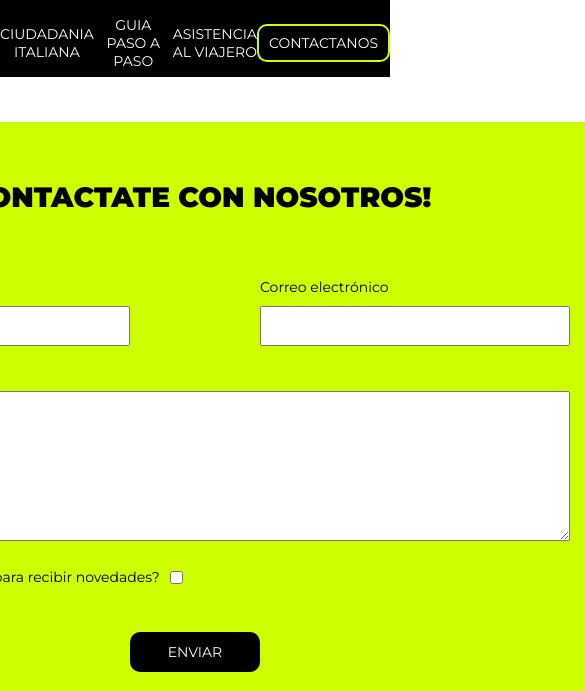
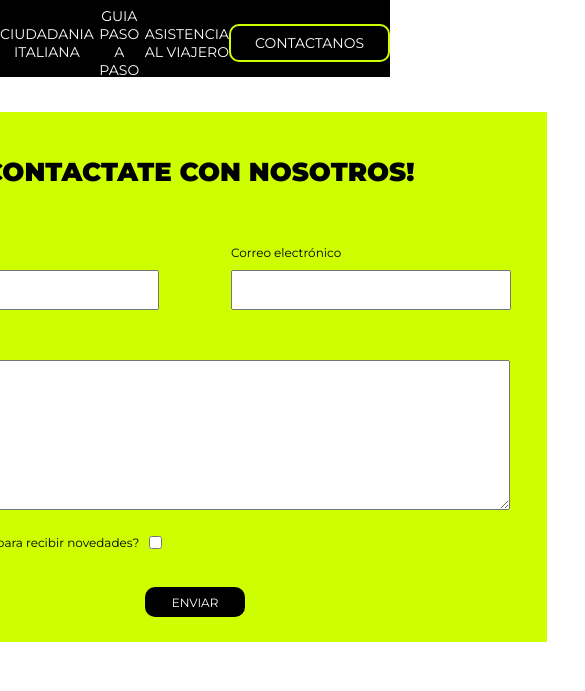
Before and after one commit to NadineTartaglia/FLY-HOME---SASS, a website: page pages/contactanos.html in a window 390 px wide. Shown: the part 73-764 px from the top of the page, 585 px wide, since content can reach past the window. Drawn offline with Linux system fonts and the light colour scheme; grey boxes are pictures that could not be loaded.

Commit message:
Modif. MediaQ768

```diff
--- a/scss/layout/_footer.scss
+++ b/scss/layout/_footer.scss
@@ -45,4 +45,4 @@ footer {
             font-size: .75rem;
             color: #ffffff;
         }
-}
+    }
--- a/scss/layout/_header.scss
+++ b/scss/layout/_header.scss
@@ -70,7 +70,7 @@ header {
     background-color: $BackgroundPrincipal;
     position: absolute;
     z-index: -1;
-    padding: .625rem 1.25rem;
+    padding: .625rem 1.875rem;
     display: block;
     top: 0;
     bottom: 0;
--- a/scss/layout/mediaQ/_media768.scss
+++ b/scss/layout/mediaQ/_media768.scss
@@ -46,11 +46,11 @@
     }
 
     .boton-nav {
-        padding: .5rem .625rem;
+        padding: .5rem 1.5rem;
     }
 
     .boton-nav::after {
-        padding: .5rem .625rem;
+        padding: .5rem 1.5rem;
     }
 
     .banner-principal {
@@ -685,81 +685,85 @@
 
     /* 768 - main contactanos */
     .formulario {
-        height: 41.875rem;
-        grid-template-columns: repeat(4, 13.75rem);
-        grid-template-rows: 9.375rem 5rem 12.5rem 3.125rem 6.25rem;
+        height: 37.5rem;
+        grid-template-columns: repeat(4, 11rem);
+        grid-template-rows: 7.5rem 5.625rem 12.5rem 2.5rem 5rem;
     }
 
     .form-titulo {
 
         h2 {
-            font-size: map-get($font-size-md, v1);
+            font-size: map-get($font-size-s, v1);
         }
     }
 
     .box-data {
 
         p {
-            font-size: map-get($font-size-md, v3);
-            width: 19.375rem;
+            font-size: map-get($font-size-s, v3);
+            width: 17.5rem;
         }
 
         input {
-            font-size: map-get($font-size-md, v3);
-            width: 19.375rem;
+            font-size: map-get($font-size-s, v3);
+            width: 17.5rem;
         }
     }
 
     .box-email {
 
         p {
-            font-size: map-get($font-size-md, v3);
-            width: 19.375rem;
+            font-size: map-get($font-size-s, v3);
+            width: 17.5rem;
         }
 
         input {
-            font-size: map-get($font-size-md, v3);
-            width: 19.375rem;
+            font-size: map-get($font-size-s, v3);
+            width: 17.5rem;
         }
     }
 
     .box-consulta {
         p {
-            width: 46.875rem;
-            font-size: map-get($font-size-md, v3);
+            font-size: map-get($font-size-s, v3);
+            width: 39.375rem;
         }
 
         textarea {
-            font-size: map-get($font-size-md, v3);
-            width: 46.875rem;
+            font-size: map-get($font-size-s, v3);
+            width: 39.375rem;
         }
     }
 
     .form-suscrip {
+        padding: 0% 2.1875rem;
+
         p {
-            font-size: map-get($font-size-md, v3);
+            font-size: map-get($font-size-s, v3);
         }
     }
 
     .boton-enviar {
-        font-size: map-get($font-size-lg, v3);
+        font-size: map-get($font-size-s, v3);
 
 
         input {
-            font-size: map-get($font-size-md, v3);
+            font-size: map-get($font-size-s, v3);
+            width: 6.25rem;
+            height: 1.875rem;
         }
 
     }
 
     .ubicacion {
         width: 100%;
-        height: 20rem;
-        grid-template-columns: repeat(5, 10.5rem);
-        grid-template-rows: repeat(3, 5.625rem);
+        height: 15.625rem;
+        grid-template-columns: repeat(5, 8.3125rem);
+        grid-template-rows: repeat(3, 4.5rem);
     }
 
     .ubicacion-title {
-        font-size: map-get($font-size-md, v1);
+        font-size: map-get($font-size-s, v1);
     }
 
     .ubicacion-maps {
```
Also changed, not shown: css/style.css.
